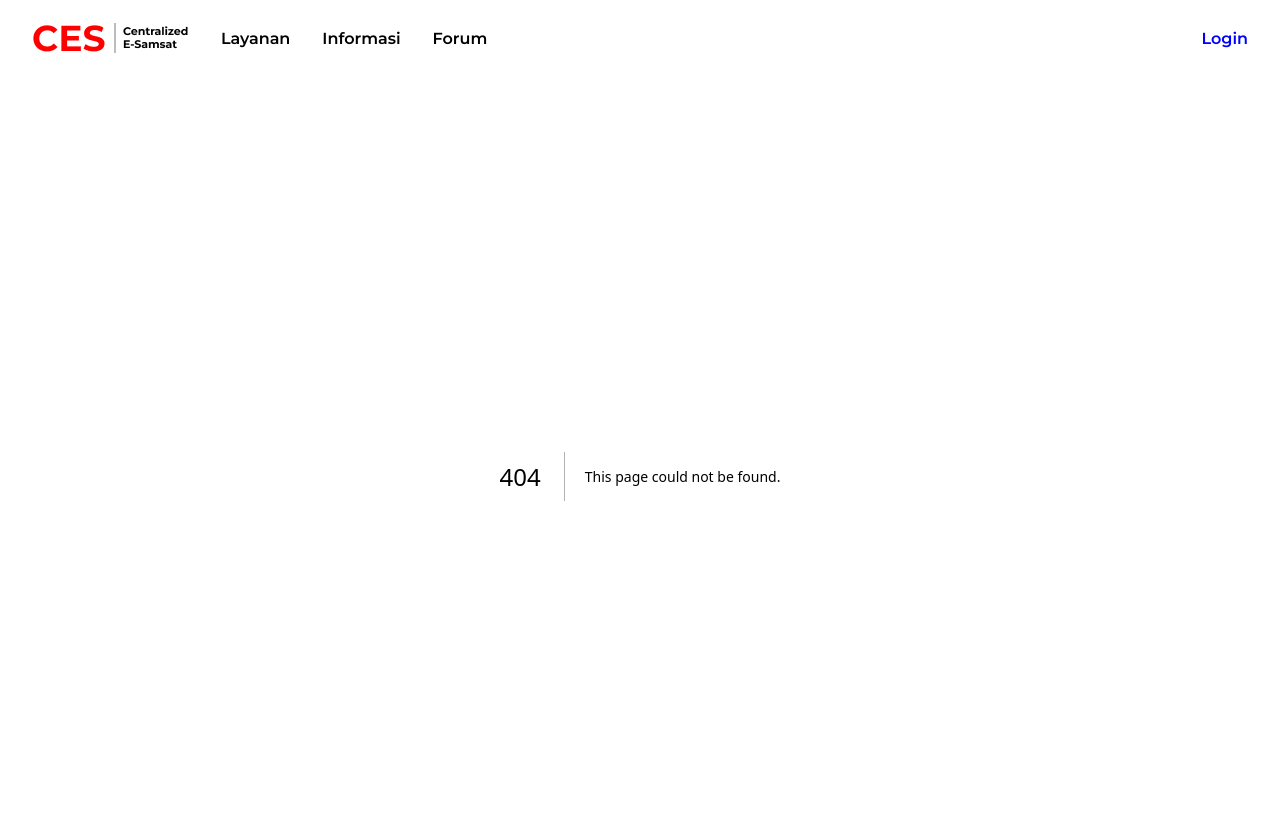
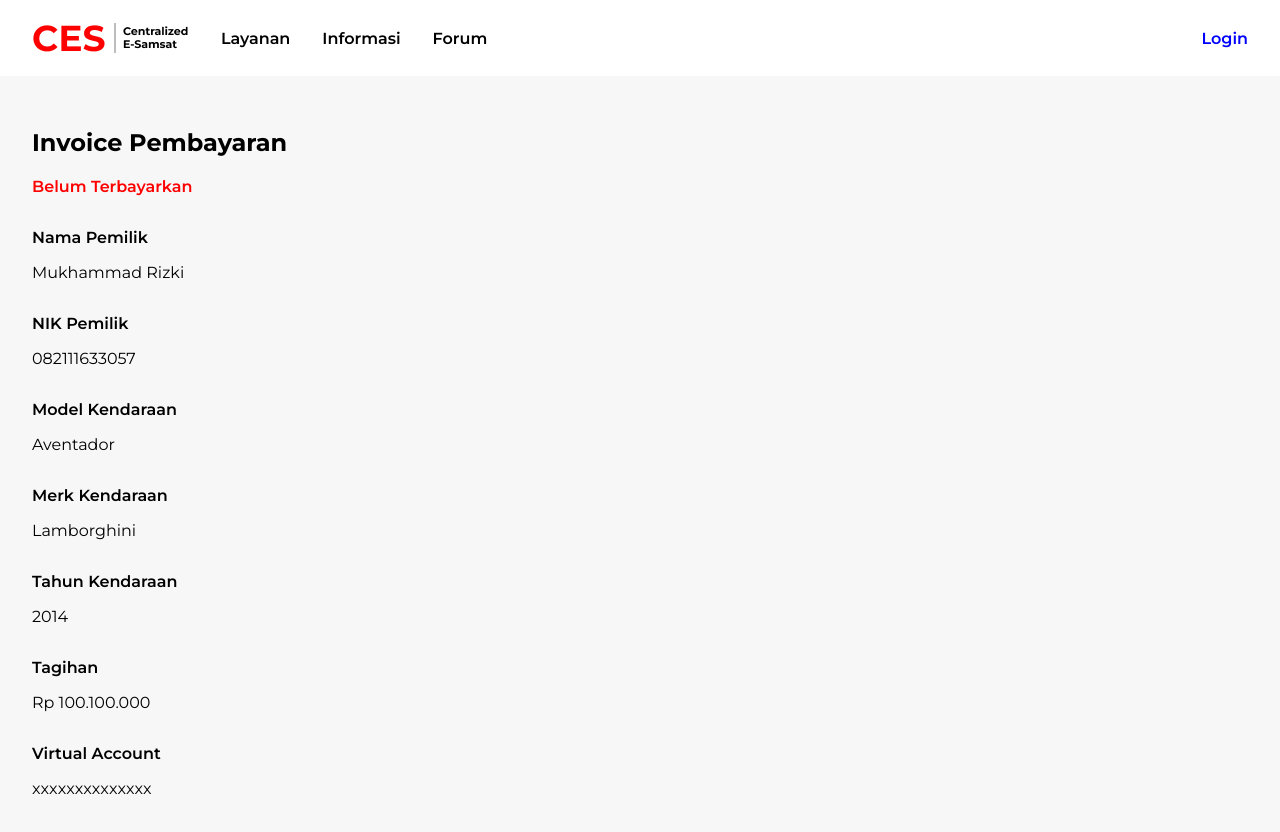
Before and after one commit to rizyxy/ces-next, a Next.js app: page /payment/invoice in a window 1280 px wide. Before the commit this address had no page. Shown: the top 832 px of the page. Built offline with nearby package versions, Linux system fonts and the light colour scheme.

Commit message:
Added Invoice

```diff
--- /dev/null
+++ b/src/app/payment/invoice/invoice.module.css
@@ -0,0 +1,18 @@
+.invoice {
+    background-color: #F7F7F7;
+    padding: 2em;
+}
+
+.status {
+    color: red;
+    font-weight: 600;
+}
+
+.invoiceItems {
+    display: flex;
+    flex-direction: column;
+}
+
+.invoiceTitle {
+    font-weight: 600;
+}
--- /dev/null
+++ b/src/app/payment/invoice/page.tsx
@@ -0,0 +1,41 @@
+import styles from './invoice.module.css'
+styles.invoiceItem
+export default function Page() {
+    return <>
+        <section className={styles.invoice}>
+            <h2>Invoice Pembayaran</h2>
+            <p className={styles.status}>Belum Terbayarkan</p>
+
+            <div className={styles.invoiceItems}>
+                <div className={styles.invoiceItem}>
+                    <p className={styles.invoiceTitle}>Nama Pemilik</p>
+                    <p className={styles.invoiceValue}>Mukhammad Rizki</p>
+                </div>
+                <div className={styles.invoiceItem}>
+                    <p className={styles.invoiceTitle}>NIK Pemilik</p>
+                    <p className={styles.invoiceValue}>082111633057</p>
+                </div>
+                <div className={styles.invoiceItem}>
+                    <p className={styles.invoiceTitle}>Model Kendaraan</p>
+                    <p className={styles.invoiceValue}>Aventador</p>
+                </div>
+                <div className={styles.invoiceItem}>
+                    <p className={styles.invoiceTitle}>Merk Kendaraan</p>
+                    <p className={styles.invoiceValue}>Lamborghini</p>
+                </div>
+                <div className={styles.invoiceItem}>
+                    <p className={styles.invoiceTitle}>Tahun Kendaraan</p>
+                    <p className={styles.invoiceValue}>2014</p>
+                </div>
+                <div className={styles.invoiceItem}>
+                    <p className={styles.invoiceTitle}>Tagihan</p>
+                    <p className={styles.invoiceValue}>Rp 100.100.000</p>
+                </div>
+                <div className={styles.invoiceItem}>
+                    <p className={styles.invoiceTitle}>Virtual Account</p>
+                    <p className={styles.invoiceValue}>xxxxxxxxxxxxxx</p>
+                </div>
+            </div>
+        </section>
+    </>
+}
```
